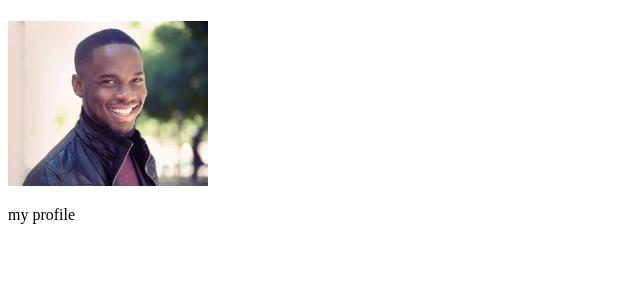
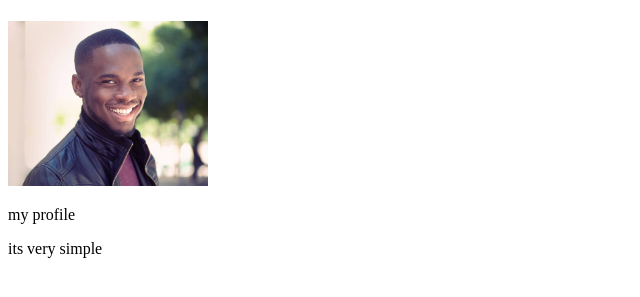
Before and after one commit to dineshg533/new-vs-code, a plain HTML site: page index.html in a window 1280 px wide. Shown: the part 59-356 px from the top of the page, without its empty margins (0-640 px from the left). Drawn offline with Linux system fonts and the light colour scheme.

Commit message:
added pragraph

```diff
--- a/index.html
+++ b/index.html
@@ -9,5 +9,6 @@
     <h1>dinesh</h1>
     <img width="200px" src="profile.jpg" alt="">
     <p>my profile</p>
+    <p>its very simple</p>
 </body>
 </html>
```
